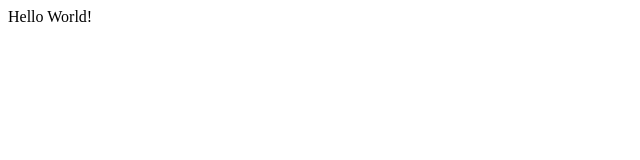
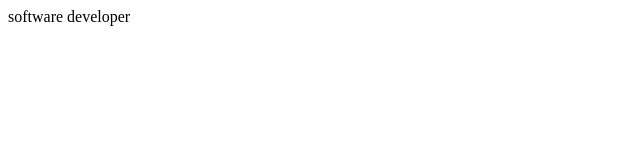
Before and after one commit to Callimiro/Microverse-Trial-Rassim---Ahmad, a plain HTML site: page fcc-test-suite-template-master/index.html in a window 1280 px wide. Shown: the full height of the page, 0-640 px from the left. Drawn offline with Linux system fonts and the light colour scheme.

Commit message:
Change the hello world to software developer

```diff
--- a/fcc-test-suite-template-master/index.html
+++ b/fcc-test-suite-template-master/index.html
@@ -8,7 +8,7 @@
 
   <body>
     <script src="https://cdn.freecodecamp.org/testable-projects-fcc/v1/bundle.js"></script>
-    Hello World!
+    software developer
     <!--
 
     Hello Camper!
```
